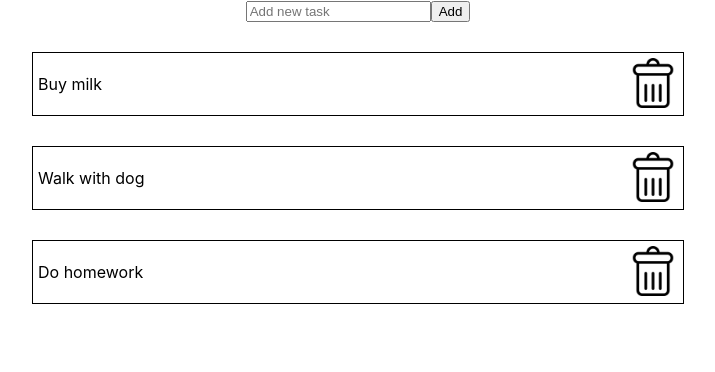
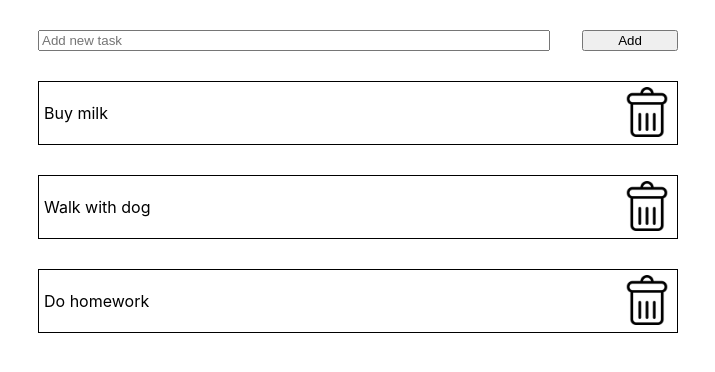
Before and after one commit to dproshutin/homework_53, a React (Create React App) app: page / in a window 1280 px wide. Shown: the top 372 px of the page, without its empty margins (282-997 px from the left). Built offline with nearby package versions, Linux system fonts and the light colour scheme.

Commit message:
The CSS are corrected for a better end-user look.

```diff
--- a/src/App.css
+++ b/src/App.css
@@ -1,5 +1,23 @@
 .App {
   text-align: center;
+}
+
+* {
+  box-sizing: border-box;
+}
+
+.AddTaskForm {
+  display: flex;
+  justify-content: space-between;
+  width: 50%;
+  margin: 30px auto 0;
+}
+.AddTaskForm input {
+  width: 80%;
+}
+
+.AddTaskForm button {
+  width: 15%;
 }
 
 .Task {
```
